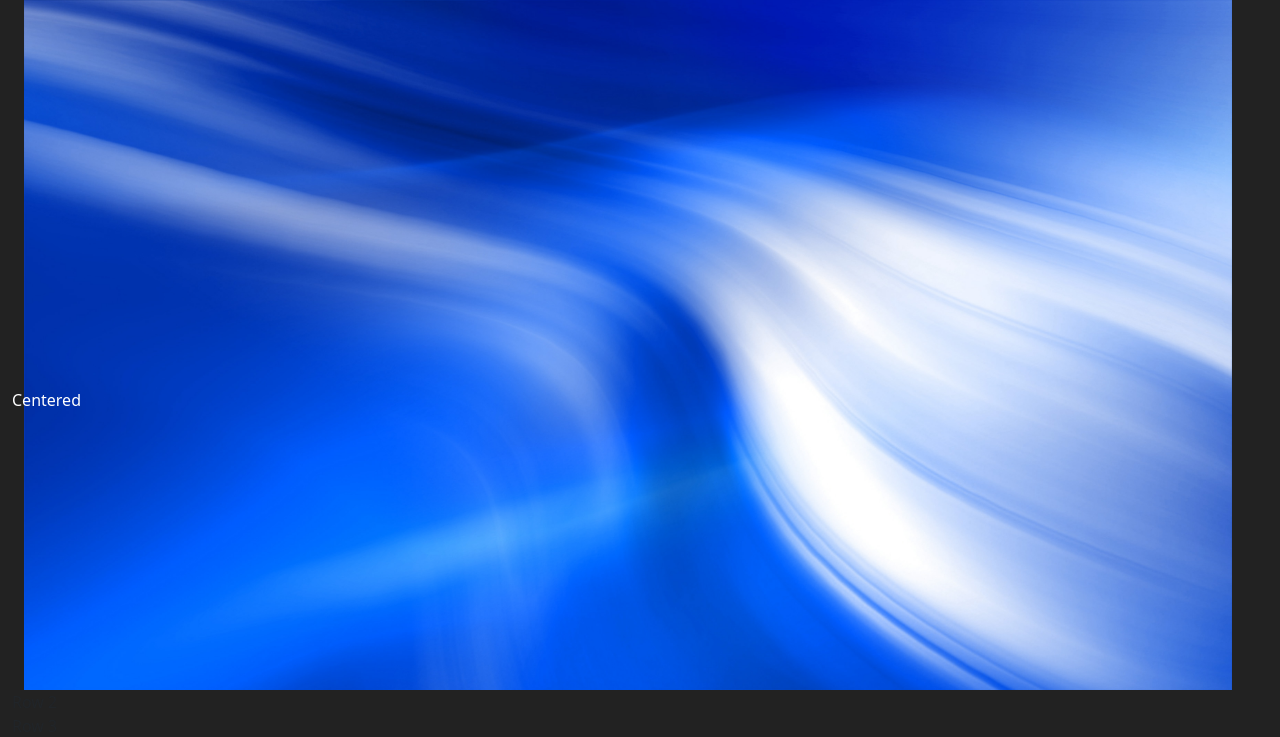
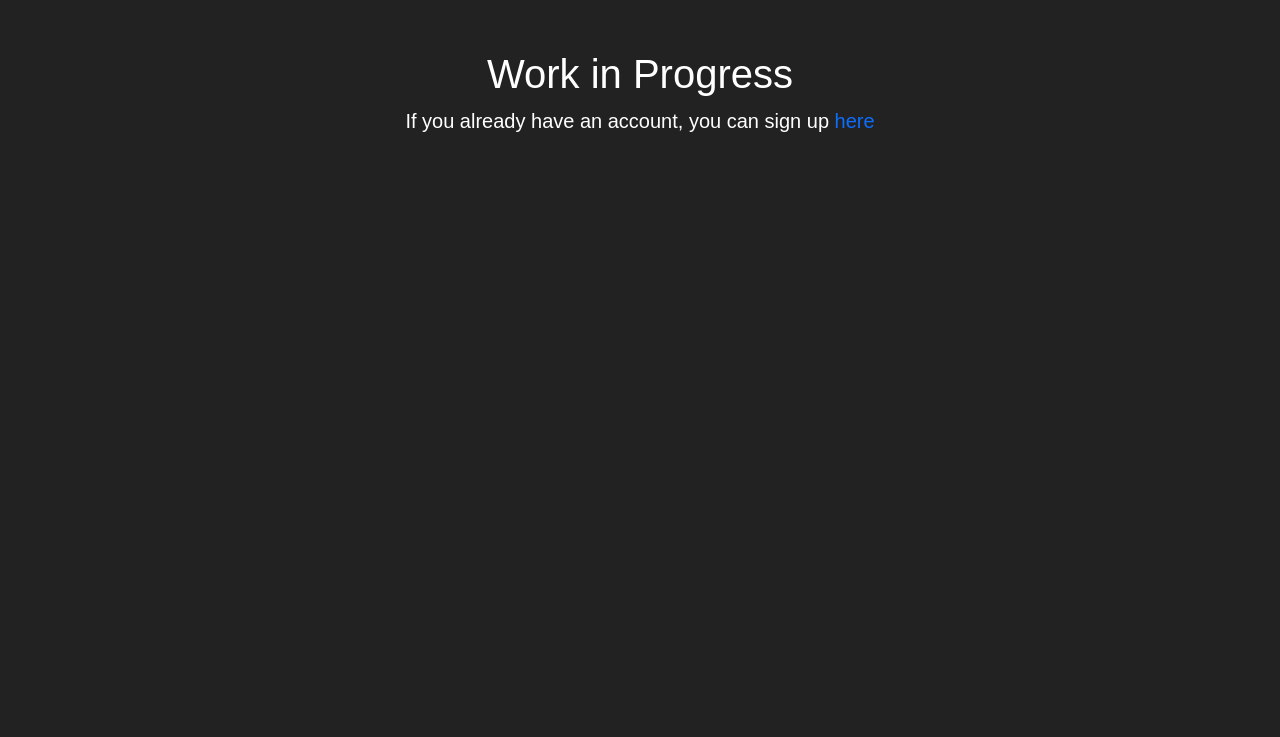
Before and after one commit to kikinho11/GBS, a PHP site: page / in a window 1280 px wide. Shown: the top 737 px of the page. Run offline with PHP 8.4, Linux system fonts and the light colour scheme.

Commit message:
Updating stuff

```diff
--- a/index.html
+++ b/index.html
@@ -8,17 +8,9 @@
   <title>GBS IT Solutions</title>
 </head>
 <body>
-  <div class="container-fluid">
-    <div class="row container-fluid">
-      <img src="src/img/waves.jpg" width="100%" height="100%" alt="Blue Waves Test">
-      <div class="img-center">Centered</div>
-    </div>
-    <div class="row">
-      <a>Row 2</a>
-    </div>
-    <div class="row">
-      <a>Row 3</a>
-    </div>
+  <div class="center">
+    <h1>Work in Progress</h1>
+    <p>If you already have an account, you can sign up <a href="#">here</a></p>
   </div>
 </body>
 </html>
--- a/src/css/style.css
+++ b/src/css/style.css
@@ -1,19 +1,23 @@
 body {
   background-color: #222222;
-}
-
-h1 {
-  color: aqua;
-}
-
-.img-center {
+  font-family: Arial, Helvetica, sans-serif;
   color: white;
-  position: absolute;
-  top: 50%;
-  left: 50%;
-  transform: translate(-50%, -50%);
 }
 
 img {
   display: block;
 }
+
+p, a {
+  font-size: 20px;
+}
+
+a:link {
+  text-decoration: none;
+}
+
+.center {
+  margin: 50px auto 40px auto;
+  width: 600px;
+  text-align: center;
+}
```
